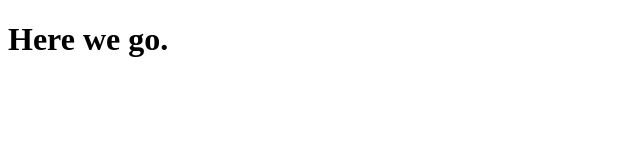
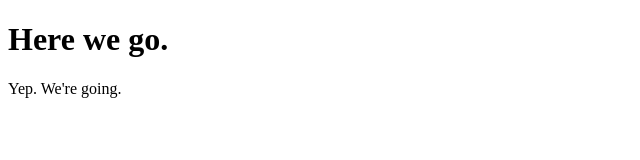
Before and after one commit to noah-arroyo/portfolio, a plain HTML site: page index.html in a window 1280 px wide. Shown: the whole page, without its empty margins (0-640 px from the left). Drawn offline with Linux system fonts and the light colour scheme.

Commit message:
Update index.html

```diff
--- a/index.html
+++ b/index.html
@@ -5,5 +5,6 @@
 </head>
 <body>
 	<h1>Here we go.</h1>
+	<p>Yep. We're going.</p>
 </body>
 </html>
```
